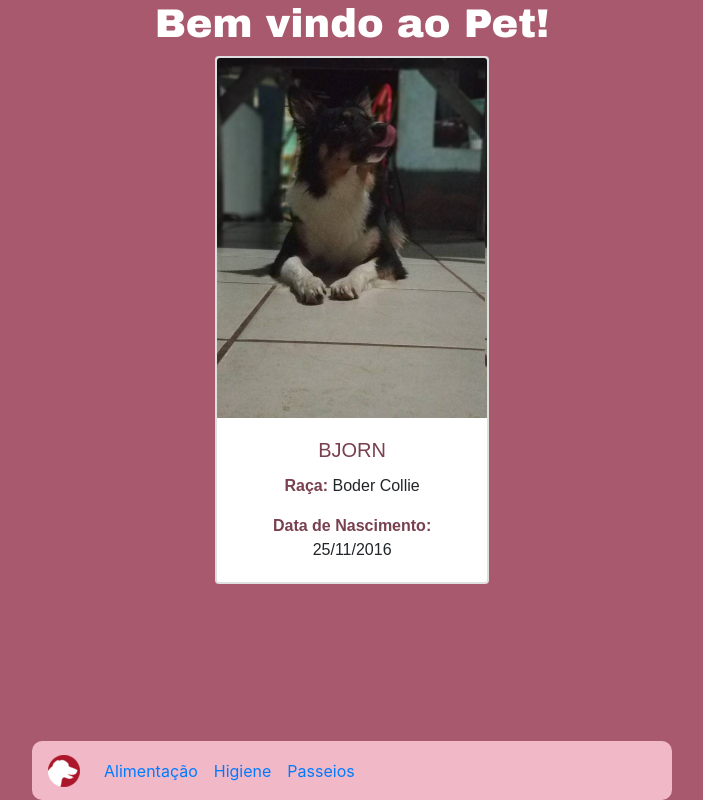
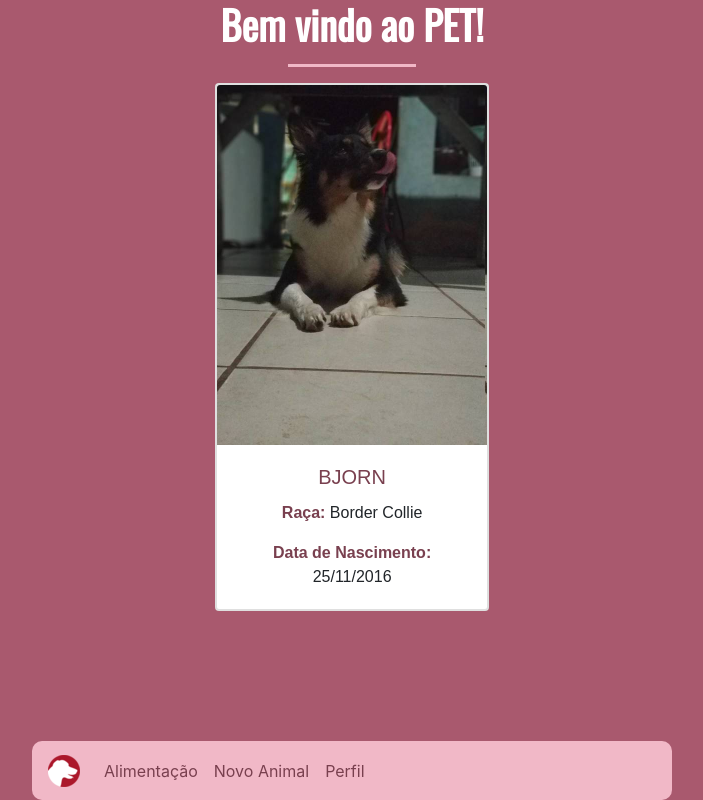
Before and after one commit to Lucs1590/Pet, an Angular app: page /home in a window 1280 px wide. Shown: the whole page, without its empty margins (288-991 px from the left). Built offline with nearby package versions, Linux system fonts and the light colour scheme.

Commit message:
adaptação para apresentaçã

```diff
--- a/src/app/alimentacao/alimentacao.component.ts
+++ b/src/app/alimentacao/alimentacao.component.ts
@@ -12,6 +12,6 @@ export class AlimentacaoComponent implements OnInit {
   ngOnInit() {
   }
 
-  Data = '27/04/2018';
+  Data = '16/08/2018';
 
 }
--- a/src/app/app.component.css
+++ b/src/app/app.component.css
@@ -9,3 +9,12 @@ b, h5{
     background-color: #F1B8C7;
     border-radius: 10px;
 }
+
+a{
+    color: #79404F;
+}
+
+.nav-link:hover{
+    font-weight: bold;
+    color: #F10F49;
+}
--- a/src/app/app.component.html
+++ b/src/app/app.component.html
@@ -18,10 +18,10 @@
         <a class="nav-link" routerLink="/alimentacao">Alimentação</a>
       </li>
       <li class="nav-item active">
-        <a class="nav-link" routerLink="/higiene-verme">Higiene</a>
+        <a class="nav-link" routerLink="/new-pet">Novo Animal</a>
       </li>
       <li class="nav-item active">
-        <a class="nav-link" routerLink="/passeio">Passeios</a>
+        <a class="nav-link" routerLink="/perfil">Perfil</a>
       </li>
     </ul>
   </div>
--- a/src/app/cadastro-pet/cadastro-pet.component.css
+++ b/src/app/cadastro-pet/cadastro-pet.component.css
@@ -28,3 +28,12 @@ input[type="text"], input[type="email"], input[type="password"], select, option
     text-align: center;
     width: 5rem;
 }
+
+#imgSucesso{
+    height: 6.5rem;
+    width: 6.5rem;
+}
+
+.modal{
+    text-align: center;
+}
--- a/src/app/cadastro-pet/cadastro-pet.component.html
+++ b/src/app/cadastro-pet/cadastro-pet.component.html
@@ -35,7 +35,26 @@
             </div>
         </div>
         <div class="form-group" id="divSalvar">
-            <button type="button" class="btn" id="btnSalvar">Salvar</button>
+            <button type="button" class="btn" id="btnSalvar" data-toggle="modal" data-target="#exampleModal">
+                Salvar
+            </button>
         </div>
+      <!-- Modal -->
+      <div class="modal fade" id="exampleModal" tabindex="-1" role="dialog" aria-labelledby="exampleModalLabel" aria-hidden="true">
+        <div class="modal-dialog modal-dialog-centered" role="document">
+          <div class="modal-content">
+            <div class="modal-header">
+              <h5 class="modal-title" id="exampleModalLabel">Sucesso!</h5>
+              <button type="button" class="close" data-dismiss="modal" aria-label="Close">
+                <span aria-hidden="true">&times;</span>
+              </button>
+            </div>
+            <div class="modal-body">
+                <img src="..//assets/icons/sucess.png" id="imgSucesso" alt="Sucesso">
+                Pet cadastrado com sucesso!!
+            </div>
+          </div>
+        </div>
+      </div>
     </form>
   </div>
--- a/src/app/home/home.component.css
+++ b/src/app/home/home.component.css
@@ -20,9 +20,15 @@
 
 h1{
     color: #FFFF;
-    font-family: 'Arial Black', Helvetica, sans-serif
+    font-family: 'Oswald', sans-serif;
+    font-weight: bold;
 }
 
 b, h5{
     color: #79404F;
 }
+
+hr {
+    border-top: 3px solid #F1B8C7;;
+    width: 10%;
+}
--- a/src/app/home/home.component.html
+++ b/src/app/home/home.component.html
@@ -1,7 +1,10 @@
+<link href="https://fonts.googleapis.com/css?family=Oswald" rel="stylesheet">
+
 <div id="divPrincipal">
   <h1>
     Bem vindo ao {{ title }}
   </h1>
+  <hr>
   <div class="card" id="cardPrincipal">
     <img class="card-img-top" src="../assets/principal/bjorn02.jpg"  id="imgPrincipal" alt="Imagem Principal">
     <div class="card-body">
@@ -10,4 +13,6 @@
         <p class="card-text"><b>Data de Nascimento:</b> {{ PetDtaNasc }}</p>
     </div>
   </div>
+  <br>
+  <br>
 </div>
--- a/src/app/home/home.component.ts
+++ b/src/app/home/home.component.ts
@@ -6,9 +6,9 @@ import { Component, OnInit } from '@angular/core';
   styleUrls: ['./home.component.css']
 })
 export class HomeComponent implements OnInit {
-  title = 'Pet!';
+  title = 'PET!';
   PetNome = 'BJORN';
-  PetRaca = 'Boder Collie';
+  PetRaca = 'Border Collie';
   PetDtaNasc = '25/11/2016';
   constructor() { }
 
```
Also changed, not shown: src/app/app.component.ts (line endings or trailing spaces), src/assets/icons/sucess.png (added).
